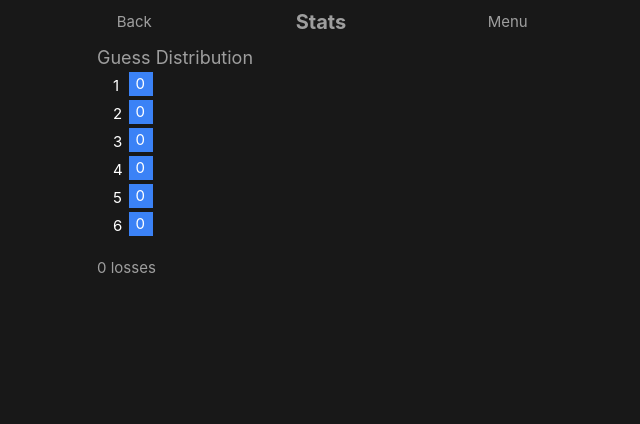
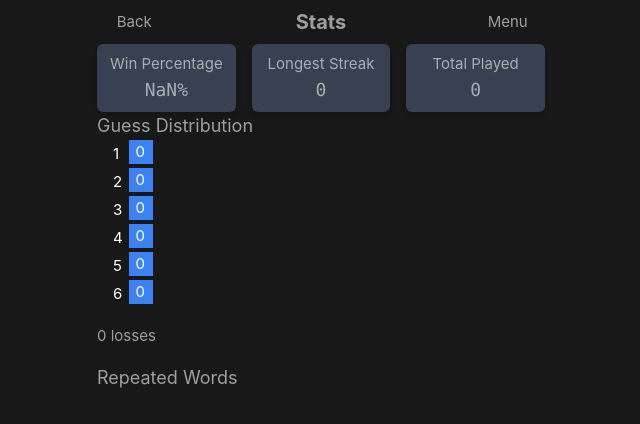
Before and after one commit to jwmickey/five-letter-salad, a Vue app: page /stats in a window 1280 px wide. Shown: the top 424 px of the page, without its empty margins (319-959 px from the left). Built offline with nearby package versions, Linux system fonts and the light colour scheme.

Commit message:
more stats

```diff
--- a/src/components/GameStats.vue
+++ b/src/components/GameStats.vue
@@ -6,24 +6,66 @@ import { GameHistory } from "@/utils/GameHistory";
 const gm = useGameManager();
 const history = gm.loadHistory();
 
+interface WordFrequency {
+  word: string;
+  frequency: number;
+}
+
+interface Stats {
+  guesses: number[];
+  misses: number;
+  maxInNumTries: number;
+  winPercentage: number;
+  currentStreak: number;
+  longestStreak: number;
+  totalPlayed: number;
+  repeatWords: WordFrequency[];
+}
+
+const DEFAULT_STATS: Stats = {
+  guesses: new Array(6).fill(0) as number[],
+  misses: 0,
+  maxInNumTries: 0,
+  winPercentage: 0,
+  currentStreak: 0,
+  longestStreak: 0,
+  totalPlayed: history.length,
+  repeatWords: [],
+};
+
 const stats = computed(() => {
-  const collected = history.reduce(
-    (s, entry) => {
+  const collected: Stats = history.reduce((s, entry) => {
     const gh = GameHistory.createFromData(entry);
     if (gh.win) {
+      s.currentStreak++;
       s.guesses[entry.numAttempts - 1]++;
     } else {
+      s.longestStreak = Math.max(s.longestStreak, s.currentStreak);
+      s.currentStreak = 0;
       s.misses++;
     }
     return s;
-    },
-    {
-      guesses: new Array(6).fill(0) as number[],
-      misses: 0,
-      max: 0,
-    }
+  }, DEFAULT_STATS);
+
+  // apply final stats math
+  collected.maxInNumTries = Math.max(...collected.guesses);
+  collected.winPercentage = Math.round(
+    ((collected.totalPlayed - collected.misses) / collected.totalPlayed) * 100
   );
-  collected.max = Math.max(...collected.guesses);
+
+  // find repeat words and frequency
+  const words = history.map((entry) => entry.word);
+  const wordCountMap = new Map<string, number>();
+  words.forEach((word) => {
+    const count = wordCountMap.get(word) || 0;
+    wordCountMap.set(word, count + 1);
+  });
+  const wordFrequencyArray: WordFrequency[] = Array.from(
+    wordCountMap,
+    ([word, frequency]) => ({ word, frequency })
+  );
+  wordFrequencyArray.sort((a, b) => b.frequency - a.frequency);
+  collected.repeatWords = wordFrequencyArray.slice(0, 10);
 
   return collected;
 });
@@ -31,6 +73,20 @@ const stats = computed(() => {
 
 <template>
   <NavBar title="Stats" back-path="/"></NavBar>
+  <div class="grid grid-cols-3 gap-4">
+    <div class="shadow-md bg-gray-700 p-2 rounded-md text-center">
+      <div class="">Win Percentage</div>
+      <p class="text-lg font-mono">{{ stats.winPercentage }}%</p>
+    </div>
+    <div class="shadow-md bg-gray-700 p-2 rounded-md text-center">
+      <div class="">Longest Streak</div>
+      <p class="text-lg font-mono">{{ stats.longestStreak }}</p>
+    </div>
+    <div class="shadow-md bg-gray-700 p-2 rounded-md text-center">
+      <div class="">Total Played</div>
+      <p class="text-lg font-mono">{{ stats.totalPlayed }}</p>
+    </div>
+  </div>
   <div class="text-lg">Guess Distribution</div>
   <div class="flex flex-col pl-4">
     <div
@@ -38,11 +94,11 @@ const stats = computed(() => {
       v-bind:key="i"
       class="flex flex-row items-center ph-8 gap-2"
     >
-      <div class="text-white w-2 items-center">{{ i + 1 }}</div>
+      <div class="text-white w-2 items-center justify-self-end">{{ i + 1 }}</div>
       <div
         class="bar bg-blue-500 text-white flex justify-end items-center min-w-6 pr-2 mb-1"
         :style="{
-          width: Math.round((occurrences / stats.max) * 100) + '%',
+          width: Math.round((occurrences / stats.maxInNumTries) * 100) + '%',
         }"
       >
         {{ occurrences }}
@@ -50,4 +106,12 @@ const stats = computed(() => {
     </div>
   </div>
   <div class="mt-4">{{ stats.misses }} losses</div>
+  <div class="mt-4">
+    <div class="text-lg">Repeated Words</div>
+    <ol class="font-mono uppercase">
+      <li v-for="word in stats.repeatWords" v-bind:key="word.word">
+        {{ word.word }} - {{ word.frequency }}
+      </li>
+    </ol>
+  </div>
 </template>
```
Lines whose indentation alone changed are shown as unchanged.
